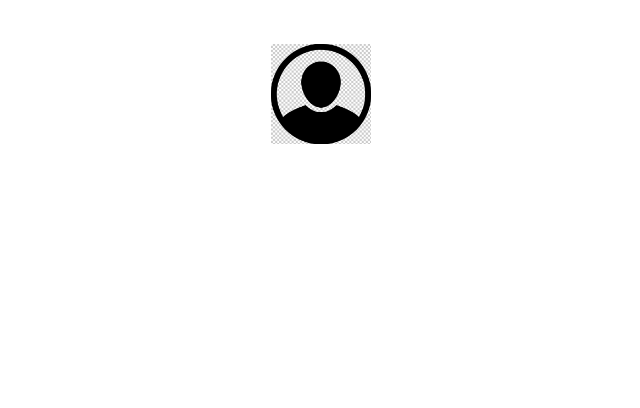
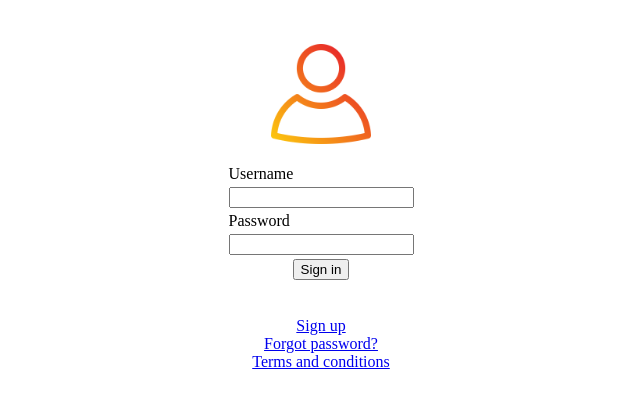
Before and after one commit to OscarQuiroz555/beta, a plain HTML site: page login_from.html in a window 1280 px wide. Shown: the whole page, without its empty margins (319-959 px from the left). Drawn offline with Linux system fonts and the light colour scheme.

Commit message:
agregando una actualizacion de mi proyecto

```diff
--- a/login_from.html
+++ b/login_from.html
@@ -8,8 +8,26 @@
 <body>
     <center>
         <br>
-    <img src = "images/Userlogin.jpg" width="100">
+    <img src = "images/user.png" width="100"><br><br>
+    </center>
 
+    <form name="login-from" action="" method="post">
+     <table border="0" align="center">
+        <tr><td><label>Username</label> <br>  </td></tr>
+        <tr><td><input type="email" required> </td></tr>
+        <tr><td><label>Password</label> </td></tr>
+        <tr><td><input type="password" required> </td></tr>
+        <tr><td align="center"><button>Sign in</button> </td></tr>
+    </table>
+    </form>
+
+
+    <center>
+    <br><a href="register.html">Sign up</a>
+    <br><a href="#">Forgot password?</a>
+    <br><a href="#">Terms and conditions</a>
     </center>
+
+
 </body>
 </html>
```
Also changed, not shown: register.html (added, +1 -0 lines), images/Userlogin.jpg (deleted), images/user.png (added).
